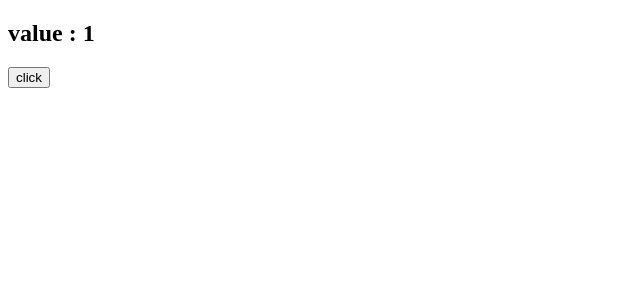
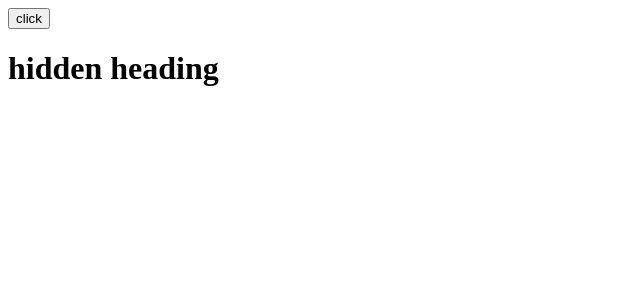
Before and after one commit to SamarjitSen/React-Code, a React (Vite) app: page / in a window 1280 px wide. Both pictures are taken after a click on the button "click". Shown: the top 300 px of the page, without its empty margins (0-640 px from the left). Built offline with nearby package versions, Linux system fonts and the light colour scheme.

Commit message:
react useState toggle functionality

```diff
--- a/src/App.jsx
+++ b/src/App.jsx
@@ -1,19 +1,14 @@
 import React from 'react';
 
 function App() {
-  /* return of useState is a array
-    1. state variable
-    2. state variable updater function
-  */
-  const [value, setValue] = React.useState(0);
-
+  const [isVisible, setIsVisible] = React.useState(false);
   const handleClick = () => {
-    setValue(value + 1);
+    setIsVisible(!isVisible);
   };
   return (
     <>
-      <h2>value : {value}</h2>
       <button onClick={handleClick}>click</button>
+      {isVisible ? <h1>hidden heading</h1> : null}
     </>
   );
 }
```
